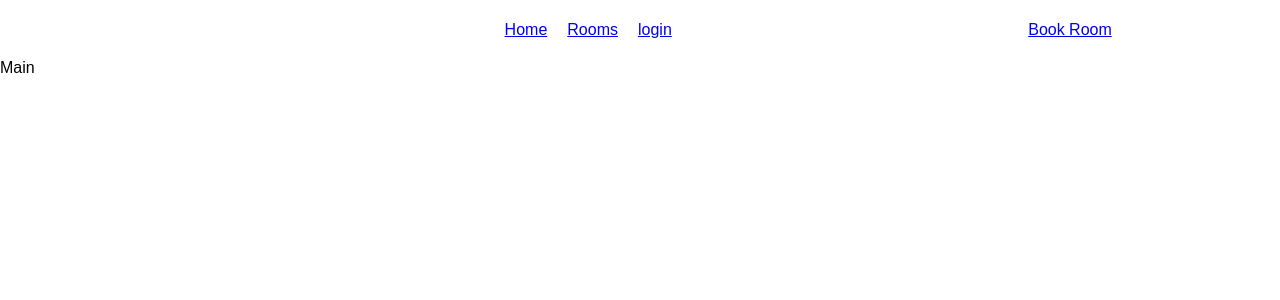
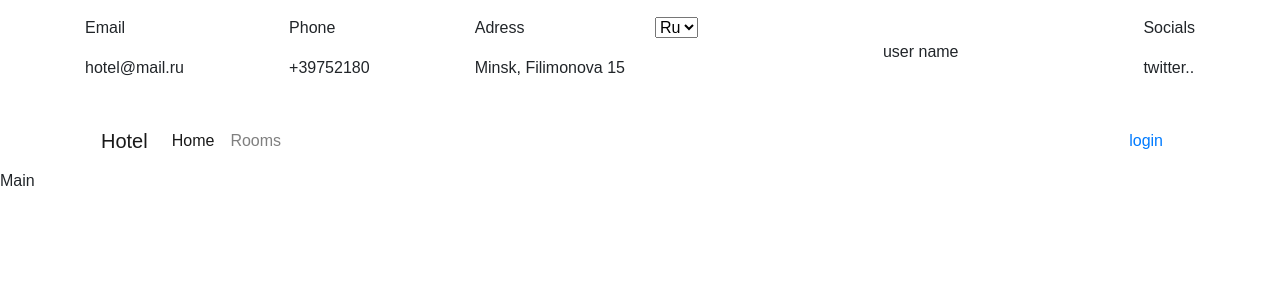
Before and after one commit to DanikLebedev/hotel_app_client, a React (Create React App) app: page / in a window 1280 px wide. Shown: the top 300 px of the page. Built offline with nearby package versions, Linux system fonts and the light colour scheme; a web font is replaced by a local one.

Commit message:
Create base layout for navbar

```diff
--- a/package.json
+++ b/package.json
@@ -9,9 +9,12 @@
     "@testing-library/jest-dom": "^4.2.4",
     "@testing-library/react": "^9.4.0",
     "@testing-library/user-event": "^7.2.1",
+    "@types/react-bootstrap": "^0.32.20",
+    "bootstrap": "^4.4.1",
     "http-proxy-middleware": "^0.20.0",
     "node-sass": "^4.13.1",
     "react": "^16.12.0",
+    "react-bootstrap": "^1.0.0-beta.16",
     "react-dom": "^16.12.0",
     "react-router-dom": "^5.1.2",
     "react-scripts": "3.3.0",
--- a/src/App.tsx
+++ b/src/App.tsx
@@ -3,7 +3,7 @@ import {BrowserRouter as Router} from 'react-router-dom'
 import {useRoutes} from "./routes";
 import {useAuth} from './hooks/auth.hook'
 import {AuthContext} from './context/auth.context'
-import Nav from "./components/Nav/Nav";
+import Navigation from "./components/Navigation/Navigation";
 
 
 
@@ -17,7 +17,7 @@ const App: React.FC = () => {
             token , login, logout, userId, isAuthenticated
         }}>
            <Router>
-               <Nav/>
+               <Navigation/>
                <div>
                    {routes}
                </div>
--- a/src/components/Header/Header.tsx
+++ b/src/components/Header/Header.tsx
@@ -1,6 +1,6 @@
 import React from 'react'
 import './Header.scss'
-import Nav from "../Nav/Nav";
+import Navigation from "../Navigation/Navigation";
 
 
 
@@ -23,7 +23,7 @@ const Header: React.FC = () => {
                         </li>
                     </ul>
                 </div>
-                <Nav/>
+                <Navigation/>
                 <div className="header__title__wrapper">
                     <h1 className="header__title">Welcome to SAM Hotel</h1>
                     <p className="header__subtitle">Lorem ipsum dolor sit amet, consectetur adipisicing elit. Accusamus
--- a/src/components/Nav/Nav.tsx
+++ /dev/null
@@ -1,49 +0,0 @@
-import React, {useContext} from "react";
-import {NavLink, useHistory} from "react-router-dom";
-import {AuthContext} from "../../context/auth.context";
-import './Nav.scss'
-
-
-const Nav = () => {
-    const auth = useContext(AuthContext)
-    const history = useHistory()
-    const isAuthenticated = auth.isAuthenticated;
-    const logoutHandler = (event: { preventDefault: () => void; }) => {
-        event.preventDefault()
-        auth.logout()
-        history.push('/')
-    }
-
-
-    const authComponents =  (
-         <div style={{display: "flex"}}>
-             <NavLink onClick={logoutHandler} to='"/"'><li>Logout</li></NavLink>
-             <NavLink to='/orders'><li>orders</li></NavLink>
-             <div style={{display: "flex"}}>
-                 <NavLink to='/admin'><li>admin</li></NavLink>
-             </div>
-         </div>
-    )
-
-    return (
-        <nav>
-            <div className="logo"></div>
-            <ul>
-                <NavLink to='/'>
-                    <li>
-                        Home
-                    </li>
-                </NavLink>
-                <NavLink to='/rooms'>
-                    <li>
-                        Rooms
-                    </li>
-                </NavLink>
-                {isAuthenticated ? authComponents:  <NavLink to='/auth'><li>login</li></NavLink> }
-            </ul>
-            <a className='btn ' href="/">Book Room</a>
-        </nav>
-    )
-}
-
-export default Nav
--- /dev/null
+++ b/src/components/Navigation/Navigation.tsx
@@ -0,0 +1,100 @@
+import React, {useContext} from "react";
+import {NavLink, useHistory} from "react-router-dom";
+import {AuthContext} from "../../context/auth.context";
+import './Navigation.scss'
+import {Navbar, NavbarBrand, Nav, Row, Col, Dropdown} from "react-bootstrap";
+import Container from "react-bootstrap/esm/Container";
+import ListGroupItem from "react-bootstrap/esm/ListGroupItem";
+import ListGroup from "react-bootstrap/ListGroup";
+
+
+const Navigation = () => {
+    const auth = useContext(AuthContext)
+    const history = useHistory()
+    const isAuthenticated = auth.isAuthenticated;
+    const logoutHandler = (event: { preventDefault: () => void; }) => {
+        event.preventDefault()
+        auth.logout()
+        history.push('/')
+    }
+
+
+    const authComponents = (
+        <>
+            <NavLink to='/orders'>
+                <Nav.Link href='/orders'>orders</Nav.Link>
+            </NavLink>
+            <NavLink to='/admin'>
+                <Nav.Link href='/admin'>admin</Nav.Link>
+            </NavLink>
+        </>
+
+    )
+
+    return (
+        <Container>
+            <Row className='pt-3'>
+                <Col md={6}>
+                    <ul className='d-flex justify-content-between'>
+                        <li>
+                            <p>Email</p>
+                            <p>hotel@mail.ru</p>
+                        </li>
+                        <li>
+                            <p>Phone</p>
+                            <p>+39752180</p>
+                        </li>
+                        <li>
+                            <p>Adress</p>
+                            <p>Minsk, Filimonova 15</p>
+                        </li>
+                    </ul>
+                </Col>
+                <Col md={6}>
+                    <ul className='d-flex justify-content-between'>
+                        <li>
+                            <select name="language" id="language">
+                                <option value="ru">Ru</option>
+                                <option value="en">En</option>
+                                <option value="by">By</option>
+                            </select>
+                        </li>
+                        <li>
+                            <img src="" alt=""/>
+                            <p>user name</p>
+                        </li>
+                        <li>
+                            <p>Socials</p>
+                            <p>twitter..</p>
+                        </li>
+                    </ul>
+                </Col>
+            </Row>
+            <Navbar sticky='top'>
+                <NavbarBrand href='/'>Hotel</NavbarBrand>
+                <Nav className='mr-auto justify-content-between'>
+                    <NavLink to='/'>
+                        <Nav.Link href='/'>
+                            Home
+                        </Nav.Link>
+                    </NavLink>
+                    <NavLink to='/rooms'>
+                        <Nav.Link href='/rooms'>
+                            Rooms
+                        </Nav.Link>
+                    </NavLink>
+                    {isAuthenticated ? authComponents : null}
+                </Nav>
+                {isAuthenticated ? <Nav>
+                    <NavLink onClick={logoutHandler} to='/'>
+                        <Nav.Link href='/'>Logout</Nav.Link>
+                    </NavLink>
+                </Nav> : <NavLink to='/auth'>
+                    <Nav.Link href='/auth'>login</Nav.Link>
+                </NavLink>}
+            </Navbar>
+        </Container>
+    )
+}
+
+export default Navigation
--- a/src/index.tsx
+++ b/src/index.tsx
@@ -3,6 +3,7 @@ import ReactDOM from 'react-dom';
 import App from './App';
 import * as serviceWorker from './serviceWorker';
 import './index.scss'
+import 'bootstrap/dist/css/bootstrap.min.css';
 
 ReactDOM.render(<App/>, document.getElementById('root'));
 
--- a/src/pages/OrdersPage/OrdersPage.tsx
+++ b/src/pages/OrdersPage/OrdersPage.tsx
@@ -5,7 +5,7 @@ import './OrdersPage.scss'
 import Loader from "../../components/Loader/Loader";
 
 export const OrdersPage = () => {
-    const {request, loading} = useHttp()
+    const {request, loading, error, clearError} = useHttp()
     const [orders, setOrders] = useState([])
     const auth = useContext(AuthContext)
 
--- a/src/routes.tsx
+++ b/src/routes.tsx
@@ -1,4 +1,4 @@
-import React, {FC} from 'react'
+import React from 'react'
 import {Switch, Route, Redirect} from "react-router-dom";
 import {OrdersPage} from "./pages/OrdersPage/OrdersPage";
 import RoomsPage from "./pages/RoomsPage/RoomsPage";
```
Also changed, not shown: src/components/Navigation/Navigation.scss (renamed from src/components/Nav/Nav.scss), 1 other file (tests, documents, lock files or other folders).
